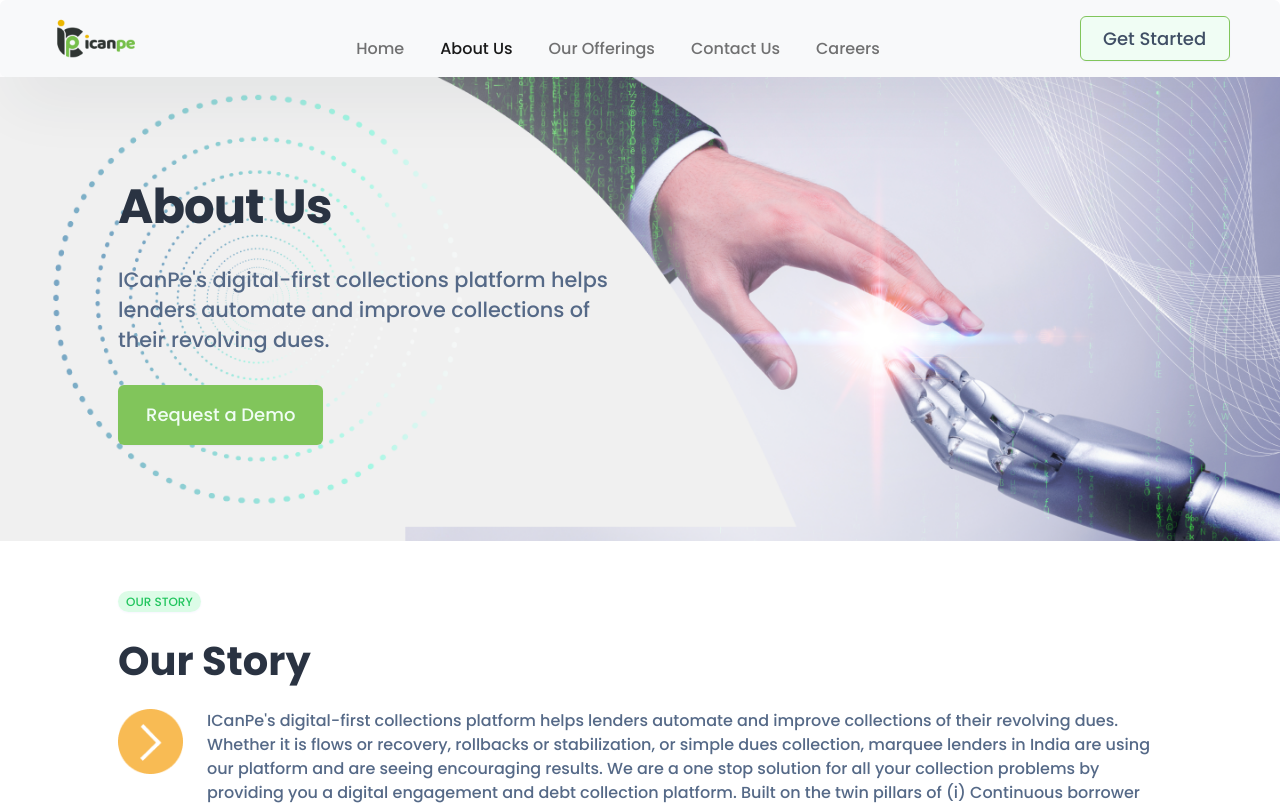
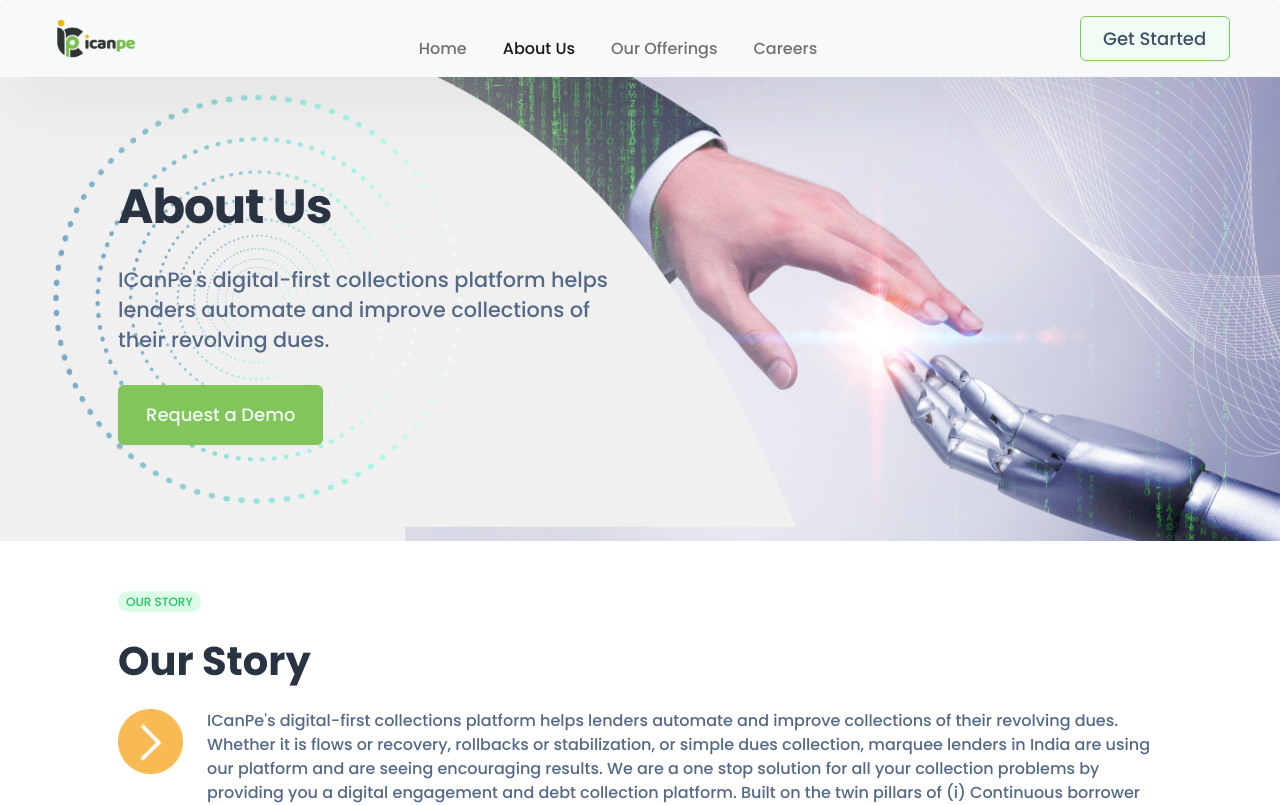
Before and after one commit to aj98-official/iCanPe-, a React (Create React App) app: page /about-us in a window 1280 px wide. Shown: the top 805 px of the page. Built offline with nearby package versions, Linux system fonts and the light colour scheme.

Commit message:
remove contact-us navlink aprt from home

```diff
--- a/src/components/Nav-bar/nav-bar.js
+++ b/src/components/Nav-bar/nav-bar.js
@@ -42,11 +42,11 @@
                 Our Offerings
               </a>
             </li>
-            <li className="nav-item">
+            {(type === "home") ?<li className="nav-item">
               <a className="nav-link" href="/#contact">
                 Contact Us
               </a>
-            </li>
+            </li>: ""}
             <li className="nav-item">
               <a className={"nav-link " + ((type === "careers") ?"active" : "")}  onClick={() => navigate('/careers')} >
                 Careers
```
